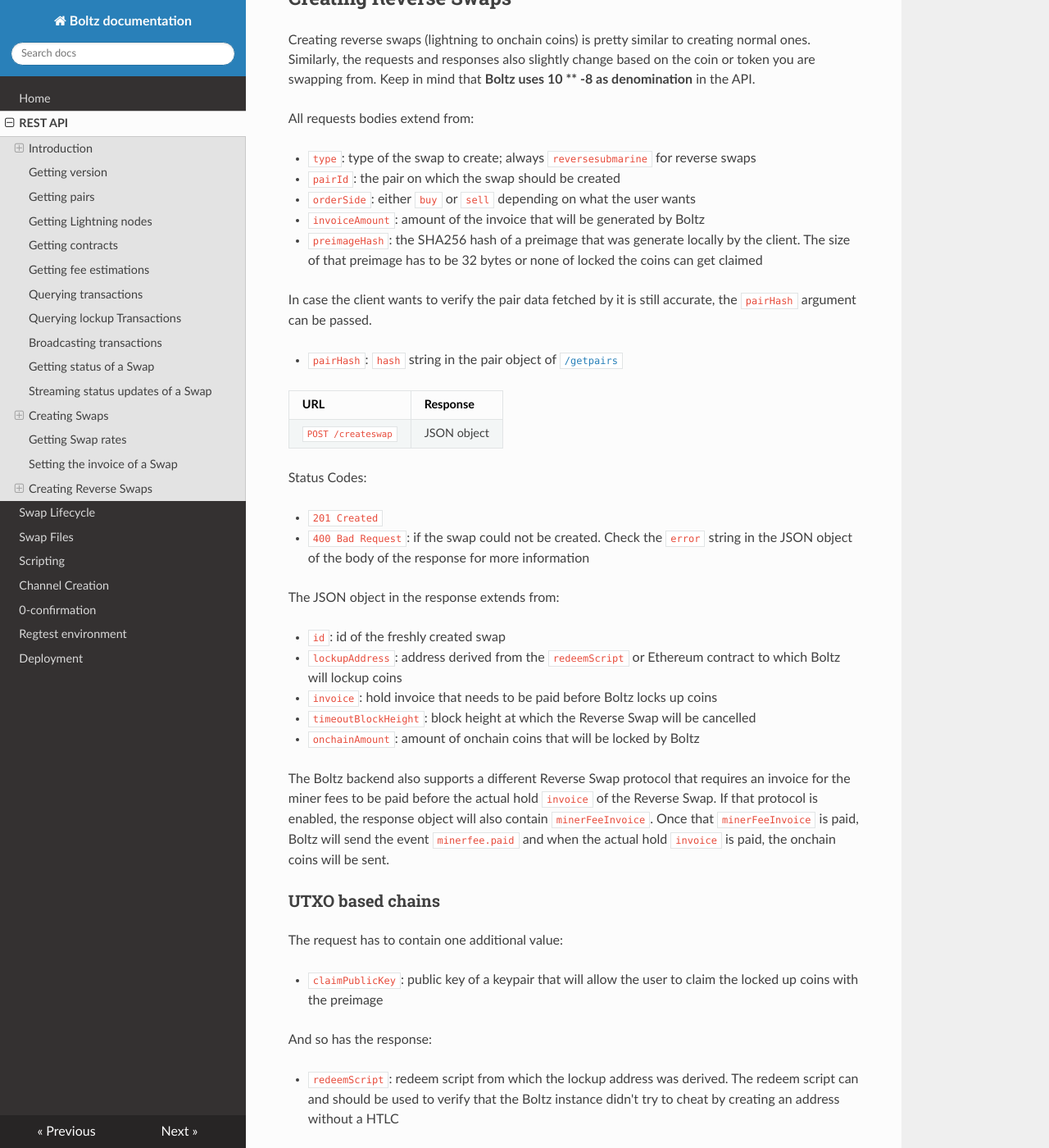
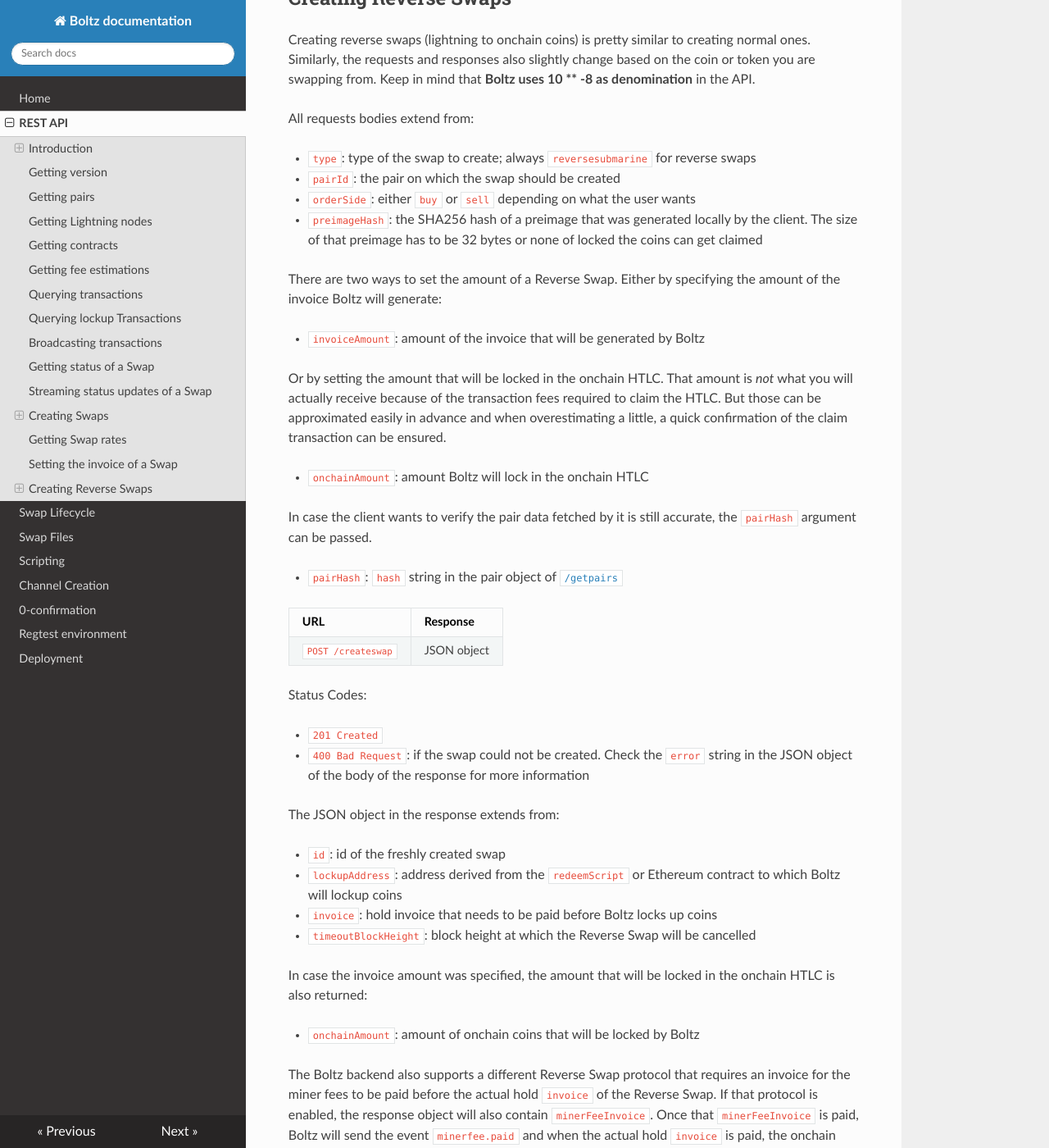
Before and after one commit to BoltzExchange/boltz-backend, an MkDocs documentation site: the page built from docs/api.md, in a window 1280 px wide and 1400 px high, scrolled down 20547 px. Shown: the whole window at 82% size. Built offline with MkDocs 1.6.1, drawn with Linux system fonts in a browser that asks for light colours; nearby versions of some CDN libraries; some of the changed text lies outside the part shown.

Commit message:
docs: update for v3.1.0

```diff
--- a/docs/api.md
+++ b/docs/api.md
@@ -897,8 +897,15 @@
 - `type`: type of the swap to create; always `reversesubmarine` for reverse swaps
 - `pairId`: the pair on which the swap should be created
 - `orderSide`: either `buy` or `sell` depending on what the user wants
+- `preimageHash`: the SHA256 hash of a preimage that was generated locally by the client. The size of that preimage has to be 32 bytes or none of locked the coins can get claimed
+
+There are two ways to set the amount of a Reverse Swap. Either by specifying the amount of the invoice Boltz will generate:
+
 - `invoiceAmount`: amount of the invoice that will be generated by Boltz
-- `preimageHash`: the SHA256 hash of a preimage that was generate locally by the client. The size of that preimage has to be 32 bytes or none of locked the coins can get claimed
+
+Or by setting the amount that will be locked in the onchain HTLC. That amount is *not* what you will actually receive because of the transaction fees required to claim the HTLC. But those can be approximated easily in advance and when overestimating a little, a quick confirmation of the claim transaction can be ensured.
+
+- `onchainAmount`: amount Boltz will lock in the onchain HTLC
 
 In case the client wants to verify the pair data fetched by it is still accurate, the `pairHash` argument can be passed.
 
@@ -919,10 +926,12 @@
 - `lockupAddress`: address derived from the `redeemScript` or Ethereum contract to which Boltz will lockup coins
 - `invoice`: hold invoice that needs to be paid before Boltz locks up coins
 - `timeoutBlockHeight`: block height at which the Reverse Swap will be cancelled
+
+In case the invoice amount was specified, the amount that will be locked in the onchain HTLC is also returned:
+
 - `onchainAmount`: amount of onchain coins that will be locked by Boltz
 
 The Boltz backend also supports a different Reverse Swap protocol that requires an invoice for the miner fees to be paid before the actual hold `invoice` of the Reverse Swap. If that protocol is enabled, the response object will also contain `minerFeeInvoice`. Once that `minerFeeInvoice` is paid, Boltz will send the event `minerfee.paid` and when the actual hold `invoice` is paid, the onchain coins will be sent.
-
 
 ### UTXO based chains
 
@@ -1003,6 +1012,15 @@
 
 - `refundAddress`: the address of Boltz which is specified as refund address when it is locking coins
 
+Also, Boltz offers an optional protocol called Ethereum prepay miner fee to send some Ether to the `claimAddress` in the lockup process. That is useful in cases the `claimAddress` does not have the Ether required to claim the coins already. To use that protocol set the following property in the request body to `true`.
+
+- `prepayMinerFee`: if the Ethereum prepay miner fee protocol should be used for the Reverse Swap
+
+When the Ethereum prepay miner fee protocol is used the response will contain two more values. One is the amount of Ether that will be sent to `claimAddress` in the lockup process. The other is an invoice for the Ether sent. Only when both invoices are paid the onchain coins will get locked.
+
+- `prepayMinerFeeAmount`: amount of Ether that will be sent to the `claimAddress` with the lockup transaction from Boltz
+- `minerFeeInvoice`: invoice that pays for the Ether sent in the lockup process
+
 **Examples:**
 
 `POST /createswap`
```
Also changed, not shown: docs/index.md (+3 -3 lines), docs/lifecycle.md (+3 -3 lines), docs/scripting.md (+4 -4 lines), package.json (+4 -4 lines), 1 other file.
